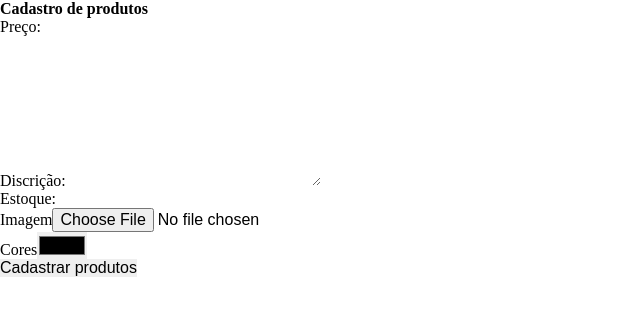
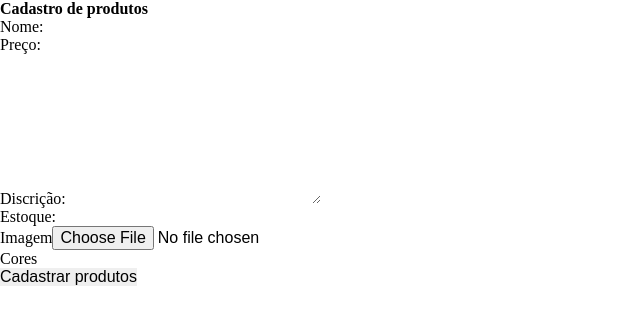
Before and after one commit to Jhaysavi/TechGamer, a React (Vite) app: page / in a window 1280 px wide. Shown: the top 324 px of the page, without its empty margins (0-640 px from the left). Built offline with nearby package versions, Linux system fonts and the light colour scheme.

Commit message:
Formulário de cadastro

```diff
--- a/src/Paginas/Cadastro/index.jsx
+++ b/src/Paginas/Cadastro/index.jsx
@@ -38,6 +38,15 @@ function Cadastro() {
         <section>
             <h1>Cadastro de produtos</h1>
             <form action="/" onSubmit={lidarSubmit}>
+                <fieldset>
+                    <label htmlFor="nome">Nome:</label>
+                    <input
+                        type="text"
+                        name="nome"
+                        id="nome"
+                    />
+                </fieldset>
+
                 <fieldset>
                     <label htmlFor="preco">Preço:</label>
                     <input
@@ -88,7 +97,7 @@ function Cadastro() {
                 <fieldset>
                     <label htmlFor="cor">Cores</label>
                     <input
-                        type="color"
+                        type="text"
                         name="cores"
                         value={produto.cores}
                         onChange={lidarSubmit}
```
